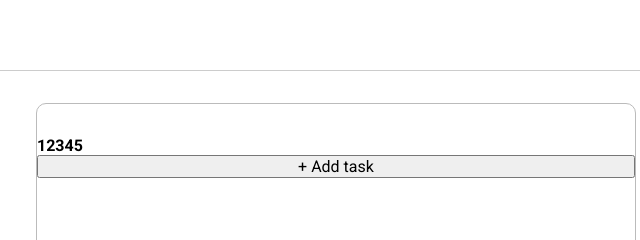
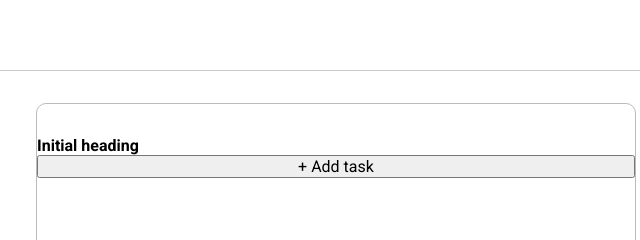
Before and after one commit to MrBlunderovich/odin-todo, a plain HTML site: page index.html in a window 1280 px wide. Shown: the top 240 px of the page, 404-1044 px from the left. Drawn offline with Linux system fonts and the light colour scheme.

```diff
--- a/index.html
+++ b/index.html
@@ -16,7 +16,7 @@
       </nav>
       <main class="main">
         <div class="project-expanded">
-          <h2 class="project-expanded-title">12345</h2>
+          <h2 class="project-expanded-title">Initial heading</h2>
           <ul class="task-container"></ul>
           <button class="new-item" data-type="add-task">+ Add task</button>
         </div>
```
